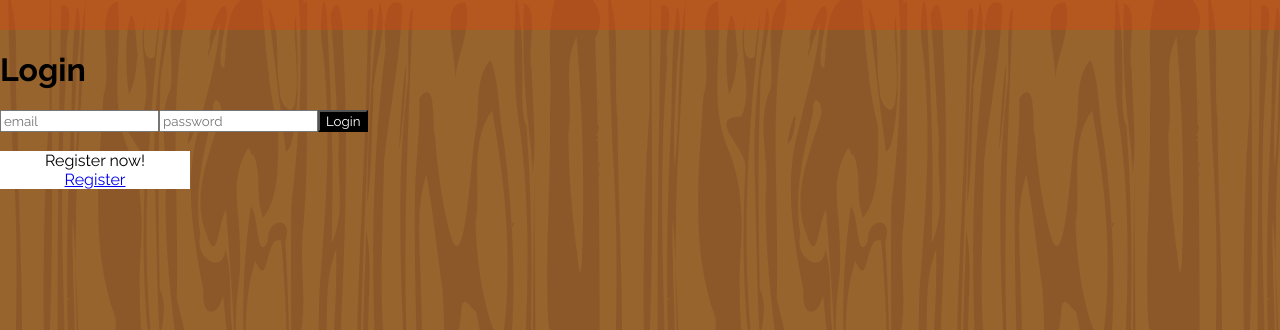
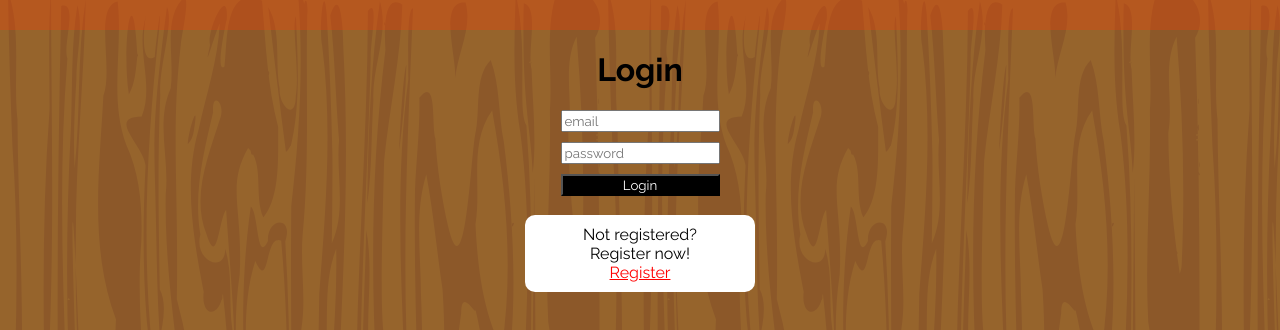
Before and after one commit to ivan-prtain/recipe-hub, a React (Create React App) app: page / in a window 1280 px wide. Shown: the top 330 px of the page. Built offline with nearby package versions, Linux system fonts and the light colour scheme.

Commit message:
Tidy up login and register layout

```diff
--- a/src/components/Login/Login.css
+++ b/src/components/Login/Login.css
@@ -2,6 +2,23 @@
     background: white;
     width: 190px;
     text-align: center;
+    border-radius: 10px;
+    padding: 10px 20px;
+}
 
+.login-container {
+    display: flex;
+    flex-direction: column;
+    align-items: center;
+}
 
+.login-form {
+    display: flex;
+    flex-direction: column;
+    gap: 10px;
 }
+
+.login-link {
+    color: red;
+    text-decoration: underline;
+}
--- a/src/components/Login/Login.tsx
+++ b/src/components/Login/Login.tsx
@@ -54,17 +54,18 @@ const Login = ({ onLogin }: LoginProps) => {
     }
 
     return (
-        <div>
+        <div className="login-container">
             <h1>Login</h1>
-            <form onSubmit={handleLogin}>
+            <form className="login-form" onSubmit={handleLogin}>
                 <input placeholder="email" name="email" />
                 <input placeholder="password" name="password" />
                 <button type="submit">Login</button>
             </form>
             <br />
             <div className="login__register">
+                <div>Not registered?</div>
                 <div>Register now!</div>
-                <Link to="/register">Register</Link>
+                <Link className="login-link" to="/register">Register</Link>
             </div>
         </div>
     )
--- /dev/null
+++ b/src/components/Login/RegisterForm.css
@@ -0,0 +1,11 @@
+.register-form {
+    display: flex;
+    flex-direction: column;
+    gap: 10px;
+}
+
+.register-form-container {
+    display: flex;
+    flex-direction: column;
+    align-items: center;
+}
--- a/src/components/Login/RegisterForm.tsx
+++ b/src/components/Login/RegisterForm.tsx
@@ -1,4 +1,6 @@
 import { useNavigate } from "react-router-dom";
+
+import "./RegisterForm.css";
 
 type UserInfoType = {
     name: string
@@ -62,9 +64,9 @@ const RegisterForm = () => {
     }
 
     return (
-        <div>
+        <div className="register-form-container">
             <h1>Register Form</h1>
-            <form onSubmit={handleSubmit}>
+            <form className="register-form" onSubmit={handleSubmit}>
                 <input placeholder="Name" type="text" name="name" required />
                 <input placeholder="Email" type="email" name="email" required />
                 <input placeholder="Password" type="text" name="password" required />
```
